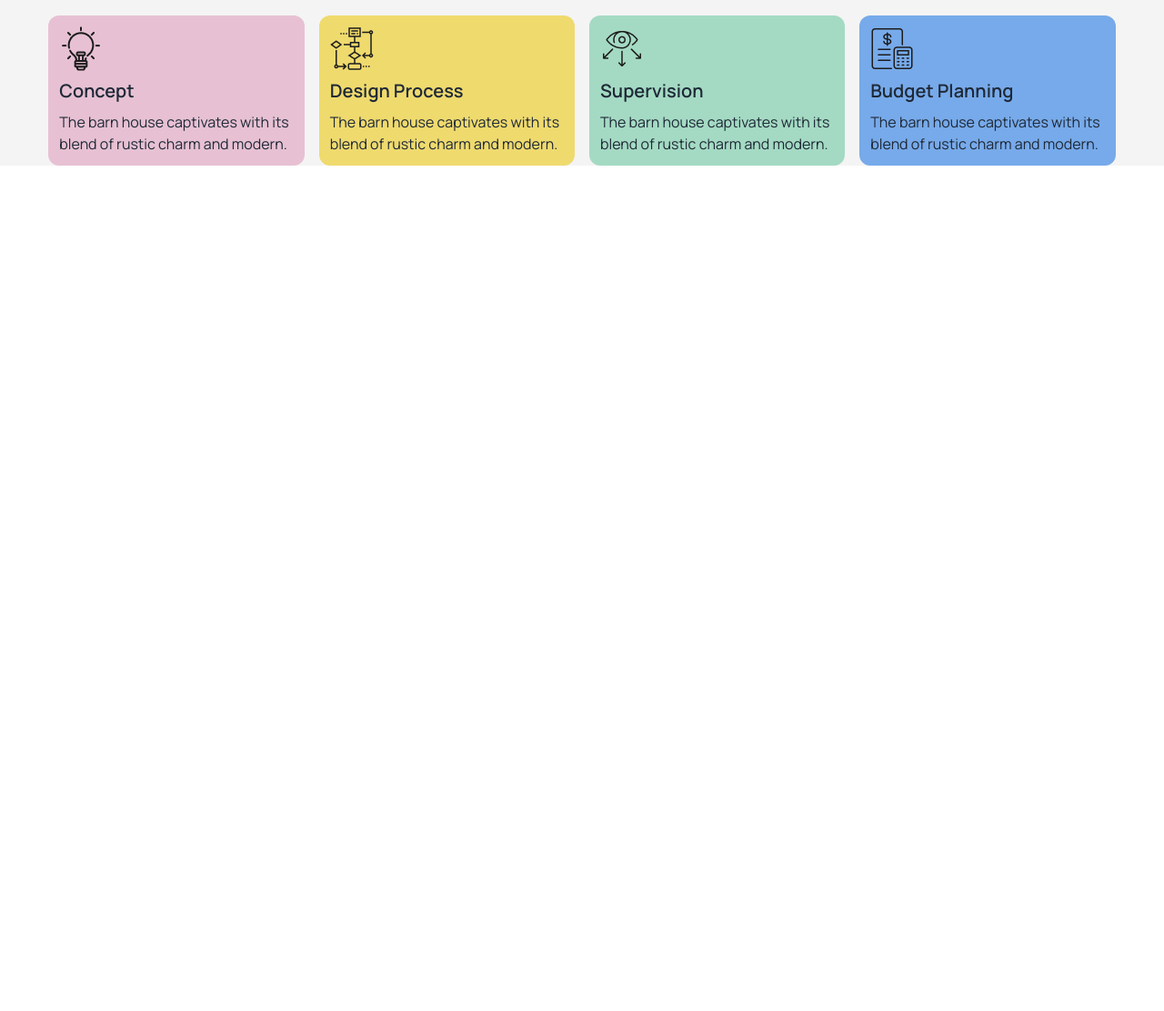
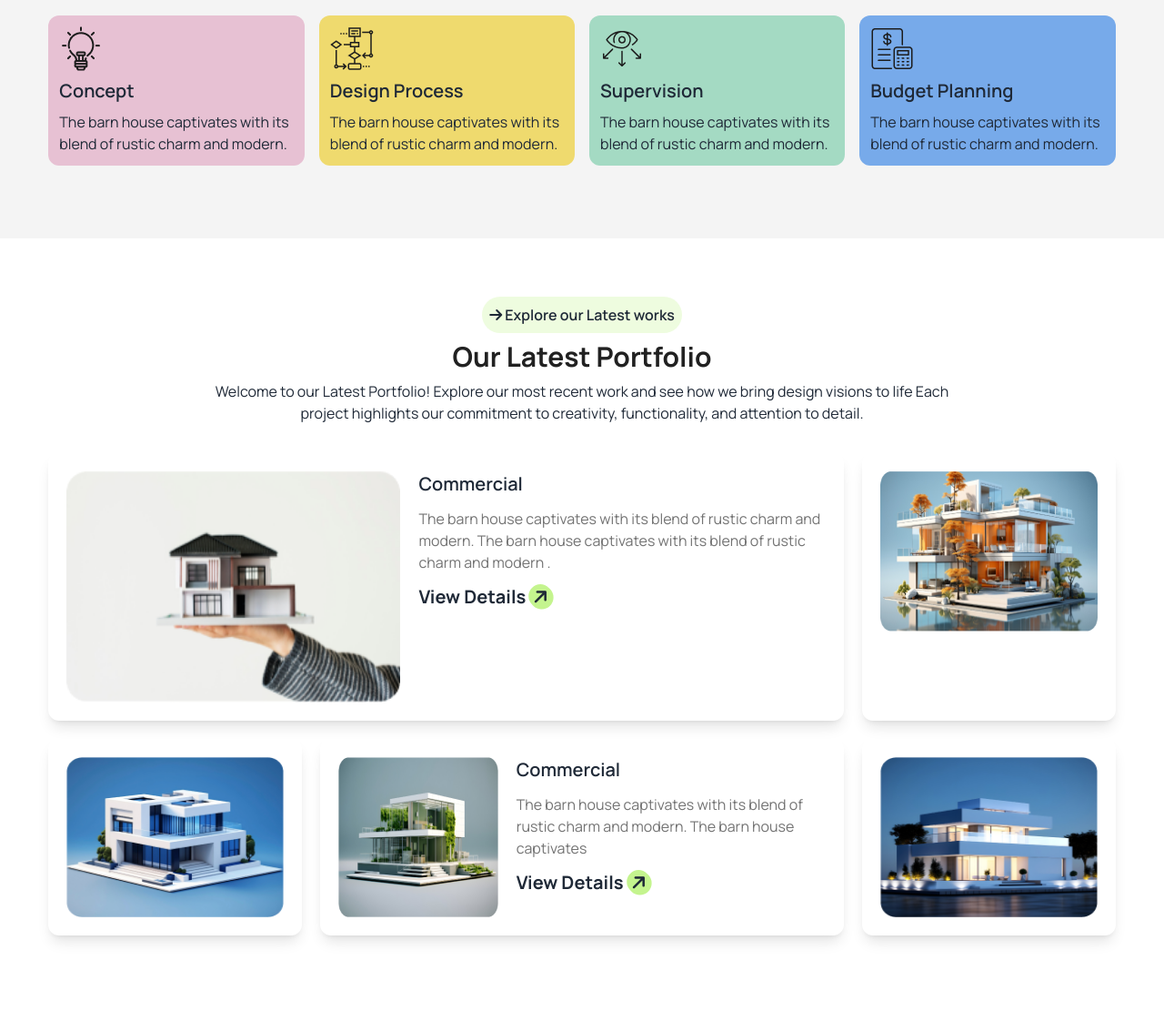
Before and after one commit to Johiru-islam/B10-Assignment-03, a plain HTML site: page index.html in a window 1280 px wide. Shown: the part 1894-3005 px from the top of the page at 91% size. Before the commit the page ends 2156 px from the top, so only its background shows below. Drawn offline with nearby package versions, Linux system fonts and the light colour scheme.

Commit message:
latest part complite

```diff
--- a/index.html
+++ b/index.html
@@ -225,6 +225,45 @@
 
       </div>
    </section>
+   <!-- our latest project -->
+   <section class="bg-[#FFFFFF] my-20">
+    <div class="text-center w-11/12 lg:w-8/12 lg:mx-auto pt-16 space-y-2">
+      <button class="bg-[#ABEF5F33] p-2 rounded-full font-semibold"><i class="fa-solid fa-arrow-right"></i> Explore our Latest works</button>
+      <h3 class="text-3xl font-bold text-[#212121]">Our Latest Portfolio</h3>
+      <p>Welcome to our Latest Portfolio! Explore our most recent work and see how we bring design visions to life Each project highlights our commitment to creativity, functionality, and attention to detail.</p>
+    </div>
+
+    <div class="w-11/12 mx-auto grid grid-cols-1 md:grid-cols-2 lg:grid-cols-4 mt-8 gap-5 pb-20">
+      <div class=" block md:flex gap-5 col-span-1 md:col-span-3 shadow-lg p-5 rounded-xl">
+        <img src="./assets/img1.png" alt="" class="w-full">
+        <div>
+          <h4 class="text-xl font-semibold">Commercial</h4>
+          <p class="text-[#737373] my-3">The barn house captivates with its blend of rustic charm and modern. The barn house captivates with its blend of rustic charm and modern .</p>
+          <a class=" text-xl font-bold ">View Details <i class="fa-solid fa-arrow-right bg-opacity-70 bg-[#ABEF5F] -rotate-45 rounded-full p-1"></i> </a>
+        </div>
+      </div>
+      <div class="col-span-1 shadow-lg p-5 rounded-xl">
+        <img src="./assets/img2.png" alt=""class="h-44 w-full">
+      </div>
+      <div class="col-span-1 shadow-lg p-5 rounded-xl">
+        <img src="./assets/img3.png" alt="" class="h-44 w-full">
+      </div>
+      <div class=" block md:flex gap-5 col-span-1 md:col-span-2 shadow-lg p-5 rounded-xl">
+        <img src="./assets/img4.png" alt="" class=" lg:w-44 w-full h-44">
+        <div>
+          <h4 class="text-xl font-semibold">Commercial</h4>
+          <p class="text-[#737373] my-3">The barn house captivates with its blend of rustic charm and modern. The barn house captivates</p>
+          <a class=" text-xl font-bold ">View Details <i class="fa-solid fa-arrow-right bg-opacity-70 bg-[#ABEF5F] -rotate-45 rounded-full p-1"></i> </a>
+        </div>
+      </div>
+      <div class="col-span-1 shadow-lg p-5 rounded-xl">
+        <img src="./assets/img5.png" alt="" class="h-44 w-full">
+      </div>
+      <div class="  block lg:hidden col-span-1 shadow-lg p-5 rounded-xl">
+        <img src="./assets/img3.png" alt="" class="h-44 w-full">
+      </div>
+    </div>
+  </section>
 
 
 </main>
```
